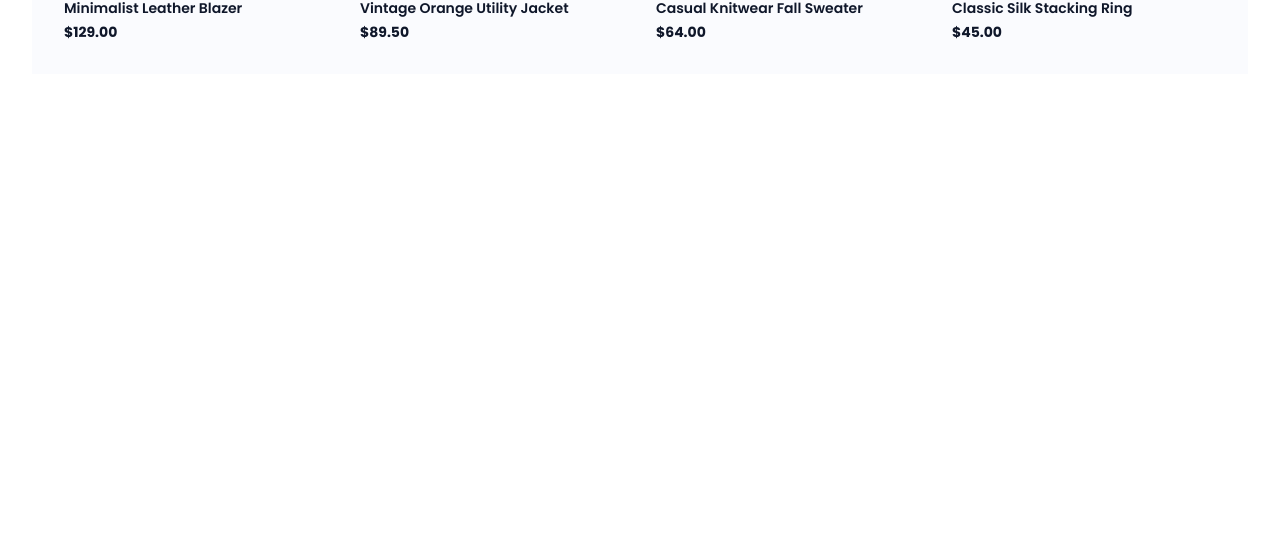
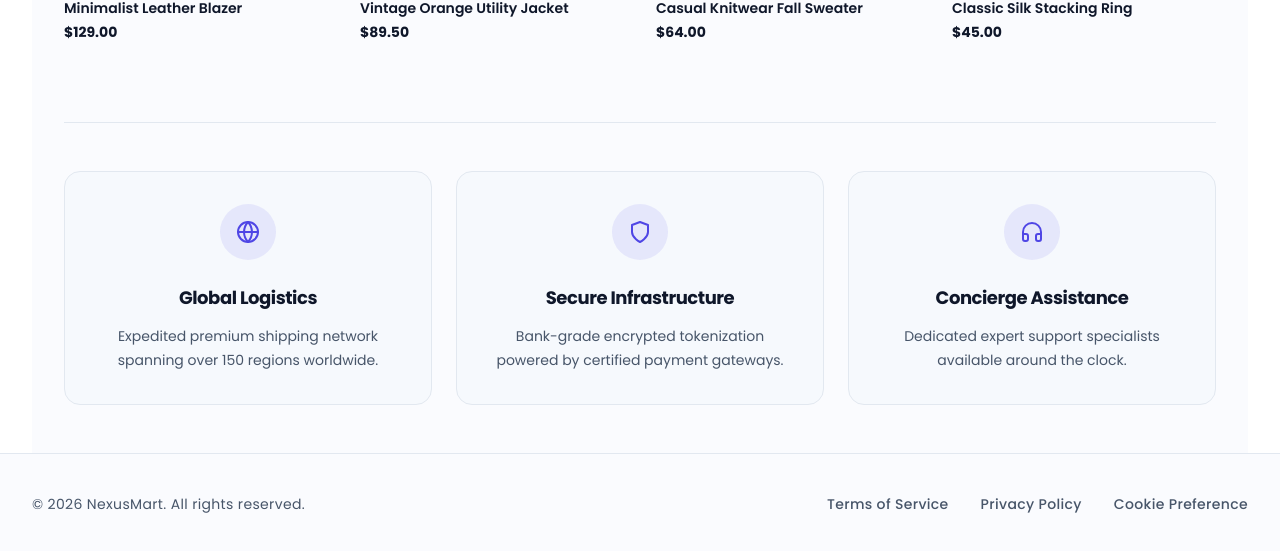
Before and after one commit to devmoriancho/next-mart, a Next.js app: page / in a window 1280 px wide. Shown: the part 1419-1970 px from the top of the page. Before the commit the page ends 1493 px from the top, so only its background shows below. Built offline with nearby package versions, Linux system fonts and the light colour scheme.

Commit message:
feat: build ShopwithUs section, Footer layout, and update readme

```diff
--- a/src/app/page.tsx
+++ b/src/app/page.tsx
@@ -1,5 +1,6 @@
 import HeroSection from "@/components/home/HeroSection";
 import LatestCollection from "@/components/home/LatestCollection";
+import ShopWithUs from "@/components/home/ShopWithUs";
 import FrontEndLayout from "@/components/layout/FrontEndLayout";
 
 export default function Home() {
@@ -7,6 +8,7 @@ export default function Home() {
     <FrontEndLayout>
       <HeroSection />
       <LatestCollection />
+      <ShopWithUs />
     </FrontEndLayout>
   );
 }
--- /dev/null
+++ b/src/components/home/Footer.tsx
@@ -0,0 +1,36 @@
+import Link from "next/link";
+
+export default function Footer() {
+  return (
+    <footer className="w-full bg-background border-t border-border">
+      <div className="mx-auto max-w-7xl px-4 sm:px-6 lg:px-8">
+        <div className="flex flex-col items-center justify-between gap-6 py-10 text-sm text-muted-foreground md:flex-row">
+          <p className="tracking-wide">
+            &copy; {new Date().getFullYear()} NexusMart. All rights reserved.
+          </p>
+
+          <div className="flex gap-8 font-medium tracking-wide">
+            <Link
+              href="/terms"
+              className="transition-colors duration-200 hover:text-foreground"
+            >
+              Terms of Service
+            </Link>
+            <Link
+              href="/privacy-policy"
+              className="transition-colors duration-200 hover:text-foreground"
+            >
+              Privacy Policy
+            </Link>
+            <Link
+              href="/cookies"
+              className="transition-colors duration-200 hover:text-foreground"
+            >
+              Cookie Preference
+            </Link>
+          </div>
+        </div>
+      </div>
+    </footer>
+  );
+}
--- /dev/null
+++ b/src/components/home/ShopWithUs.tsx
@@ -0,0 +1,60 @@
+import { FiGlobe, FiShield, FiHeadphones } from "react-icons/fi";
+
+interface Feature {
+  icon: React.ComponentType<{ className?: string; size?: number }>;
+  title: string;
+  description: string;
+}
+
+const features: Feature[] = [
+  {
+    icon: FiGlobe,
+    title: "Global Logistics",
+    description:
+      "Expedited premium shipping network spanning over 150 regions worldwide.",
+  },
+  {
+    icon: FiShield,
+    title: "Secure Infrastructure",
+    description:
+      "Bank-grade encrypted tokenization powered by certified payment gateways.",
+  },
+  {
+    icon: FiHeadphones,
+    title: "Concierge Assistance",
+    description:
+      "Dedicated expert support specialists available around the clock.",
+  },
+];
+
+export default function ShopWithUs() {
+  return (
+    <section className="bg-background px-4 py-12 sm:px-6 lg:px-8">
+      <div className="mx-auto max-w-7xl border-t border-border pt-12">
+        <div className="grid gap-6 sm:grid-cols-2 lg:grid-cols-3">
+          {features.map((feature) => {
+            const Icon = feature.icon;
+            return (
+              <div
+                key={feature.title}
+                className="rounded-2xl border border-border bg-surface/40 p-8 text-center transition-all duration-300 ease-out hover:-translate-y-1 hover:border-accent/30 hover:bg-surface"
+              >
+                <div className="mx-auto flex h-14 w-14 items-center justify-center rounded-full bg-accent/10">
+                  <Icon className="text-accent" size={24} />
+                </div>
+
+                <h3 className="mt-6 text-lg font-bold tracking-tight text-foreground">
+                  {feature.title}
+                </h3>
+
+                <p className="mt-3 text-sm leading-6 text-muted-foreground">
+                  {feature.description}
+                </p>
+              </div>
+            );
+          })}
+        </div>
+      </div>
+    </section>
+  );
+}
--- a/src/components/layout/FrontEndLayout.tsx
+++ b/src/components/layout/FrontEndLayout.tsx
@@ -1,3 +1,4 @@
+import Footer from "../home/Footer";
 import Navbar from "../navbar/Navbar";
 
 export default function FrontEndLayout({
@@ -11,6 +12,7 @@ export default function FrontEndLayout({
       <div className="mx-auto max-w-7xl w-full px-4 sm:px-6 lg:px-8">
         {children}
       </div>
+      <Footer />
     </>
   );
 }
--- a/src/components/ui/SectionHeader.tsx
+++ b/src/components/ui/SectionHeader.tsx
@@ -1,17 +1,19 @@
 interface SectionHeaderProps {
   title: string;
-  subTitle: string;
+  subTitle?: string;
 }
 
 export default function SectionHeader({ title, subTitle }: SectionHeaderProps) {
   return (
     <div className="mx-auto text-center max-w-2xl py-8 sm:py-14">
-      <h2 className="text-3xl font-bold tracking-tight text-foreground sm:text-4xl">
+      <h2 className="text-3xl font-extrabold tracking-tight text-foreground sm:text-4xl">
         {title}
       </h2>
-      <p className="mt-4 text-base leading-7 text-muted-foreground">
-        {subTitle}
-      </p>
+      {subTitle && (
+        <p className="mt-4 text-base leading-7 text-muted-foreground">
+          {subTitle}
+        </p>
+      )}
     </div>
   );
 }
```
Also changed, not shown: 1 other file (tests, documents, lock files or other folders).
